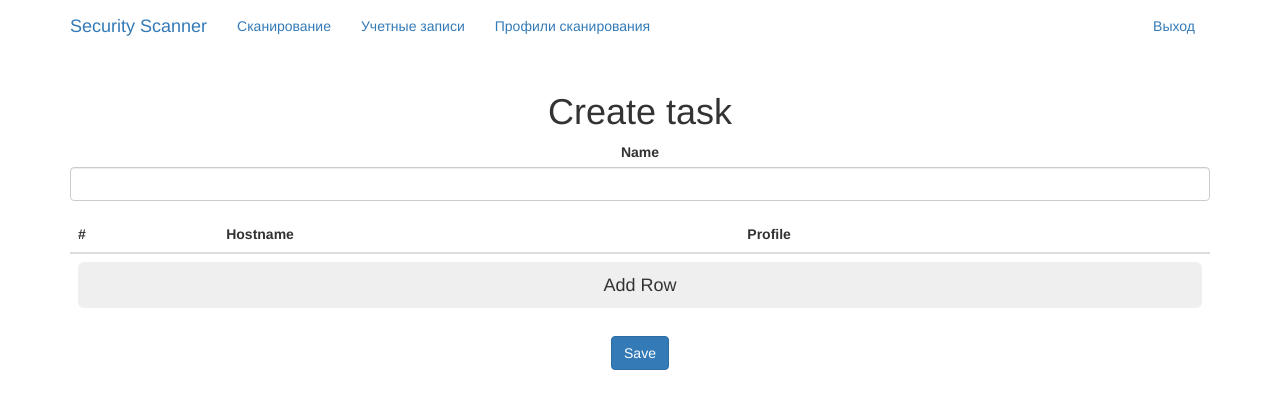
After one commit to alex-dya/security_scanner, a Flask app: page /create_task in a window 1280 px wide. The commit adds this page. Shown: the top 409 px of the page. Run offline with Flask 2, Linux system fonts and the light colour scheme; the visitor is signed in with stand-in values (Sample User, id 1); data comes from the database, SQL or seed files in the repository; some libraries are stand-ins or nearby versions.

Commit message:
Added tasks management

```diff
--- a/src/web/__init__.py
+++ b/src/web/__init__.py
@@ -15,4 +15,4 @@ login_manager = LoginManager(app)
 bootstrap = Bootstrap(app)
 
 
-from web import views, models, credentials, profiles
+from web import views, models, credentials, profiles, tasks
--- a/src/web/models.py
+++ b/src/web/models.py
@@ -1,3 +1,6 @@
+from collections import defaultdict
+from typing import Dict, List
+
 from werkzeug.security import generate_password_hash, check_password_hash
 from flask_login import UserMixin
 
@@ -5,6 +8,14 @@ from web import db, login_manager
 
 
 class ProfileSetting(db.Model):
+    __table_args__ = (
+        db.UniqueConstraint(
+            'transport',
+            'setting',
+            'profile_id',
+            name='profile_setting_uniq'),
+    )
+
     id = db.Column(db.Integer, primary_key=True)
     transport = db.Column(db.String, nullable=False)
     setting = db.Column(db.String, nullable=False)
@@ -20,11 +31,9 @@ class ProfileSetting(db.Model):
         index=True
     )
 
-    db.UniqueConstraint('transport', 'setting', 'profile_id', name='uix_1')
-
     def __repr__(self):
         return f'ProfileSetting(transport={self.transport}, ' \
-               f'setting={self.setting}'
+               f'setting={self.setting})'
 
 
 class AccountCredential(db.Model):
@@ -43,6 +52,10 @@ class AccountCredential(db.Model):
 
 
 class ScanProfile(db.Model):
+    __table_args__ = (
+        db.UniqueConstraint('name', 'owner_id', name='scan_profile_uniq'),
+    )
+
     id = db.Column(db.Integer, primary_key=True)
     name = db.Column(db.String)
     owner_id = db.Column(
@@ -61,10 +74,15 @@ class ScanProfile(db.Model):
         cascade="save-update, delete"
     )
 
-    db.UniqueConstraint('name', 'owner_id', name='uix_1')
-
     def __repr__(self) -> str:
         return f'ScanProfile(name={self.name})'
+
+    def to_dict(self) -> Dict[str, Dict[str, str]]:
+        result = defaultdict(dict)
+        for item in self.settings:
+            result[item.transport][item.setting] = item.value
+
+        return result
 
 
 class User(UserMixin, db.Model):
@@ -77,6 +95,8 @@ class User(UserMixin, db.Model):
         'AccountCredential', backref='owner', lazy='dynamic')
     scan_profiles = db.relationship(
         'ScanProfile', backref='owner', lazy='dynamic')
+    tasks = db.relationship(
+        'Task', backref='owner', lazy='dynamic')
 
     def set_password(self, password: str) -> None:
         self.password_hash = generate_password_hash(password)
@@ -91,3 +111,71 @@ class User(UserMixin, db.Model):
 @login_manager.user_loader
 def load_user(id_: str):
     return User.query.get(int(id_))
+
+
+class TaskSetting(db.Model):
+    __table_args__ = (
+        db.UniqueConstraint(
+            'hostname',
+            'profile_id',
+            'task_id',
+            name='task_setting_uniq'),
+    )
+
+    id = db.Column(db.Integer, primary_key=True)
+    hostname = db.Column(db.String(128))
+    profile_id = db.Column(
+        db.Integer,
+        db.ForeignKey(
+            'scan_profile.id',
+            name='task_setting_fk',
+            ondelete='SET NULL'
+        ),
+        nullable=False
+    )
+    task_id = db.Column(
+        db.Integer,
+        db.ForeignKey(
+            'task.id',
+            name='task_setting_fk2',
+            ondelete='CASCADE'
+        ),
+        nullable=False
+    )
+    profile = db.relationship('ScanProfile')
+
+    def __repr__(self):
+        return f'TaskSetting(hostname={self.hostname}, ' \
+               f'profile_id={self.profile_id})'
+
+
+class Task(db.Model):
+    __table_args__ = (
+        db.UniqueConstraint('name', 'owner_id', name='task_uniq'),
+    )
+    id = db.Column(db.Integer, primary_key=True)
+    name = db.Column(db.String(64), index=True)
+    owner_id = db.Column(
+        db.Integer,
+        db.ForeignKey(
+            'user.id',
+            name='task_fk',
+            ondelete='CASCADE'
+        ),
+        nullable=False
+    )
+
+    settings = db.relationship(
+        'TaskSetting', backref='task', lazy='dynamic')
+
+    def to_list(self) -> List:
+        return [
+            dict(
+                address=item.hostname,
+                **item.profile.to_dict()
+            )
+            for item in self.settings
+        ]
+
+    def __repr__(self):
+        return f'Task(name={self.name})'
--- /dev/null
+++ b/src/web/static/task.js
@@ -0,0 +1,38 @@
+$(document).ready(function () {
+    var counter = 1;
+    $('#task_setting').each(function () {
+        counter++;
+    });
+
+    var json = $('input[name="profiles"]').first().val();
+    var profile_list = JSON.parse(json);
+
+    $("#addrow").on("click", function () {
+        var newRow = $("<tr>");
+        var cols = "";
+        var rowName = 'settings-' + counter + '-';
+
+        cols += '<th scope="row">' + counter + '</th>';
+        cols += '<td><input type="text" name="' + rowName +
+            'hostname" id="' + rowName + 'hostname" class="form-control"></td>';
+        cols += '<td><select name="' + rowName + 'profile"' +
+            ' id="' + rowName + 'profile" class="form-control">';
+
+        profile_list.forEach(function (value) {
+            cols += '<option value="' + value.id + '">' + value.name + '</option>'
+        });
+        cols += '</select></td>';
+        cols += '<td><input type="button" class="ibtnDel btn btn-md btn-danger "  value="Delete"></td>';
+
+        newRow.append(cols);
+        newRow.append("</tr>");
+        $("#settings").append(newRow);
+        counter++;
+    });
+
+    $('table[id="settings"]').on("click", ".ibtnDel", function (event) {
+        $(this).closest("tr").remove();
+        counter -= 1
+    });
+
+});
--- /dev/null
+++ b/src/web/tasks/__init__.py
@@ -0,0 +1 @@
+from . import forms, routes
--- /dev/null
+++ b/src/web/tasks/forms.py
@@ -0,0 +1,54 @@
+from flask_login import current_user
+from flask_wtf import FlaskForm
+from wtforms import StringField, FieldList, FormField, HiddenField, SubmitField
+from wtforms.ext.sqlalchemy.fields import QuerySelectField
+from wtforms.validators import DataRequired, HostnameValidation, ValidationError
+
+
+def get_profiles():
+    return current_user.scan_profiles
+
+
+class HostnameRequired:
+    def __init__(self, message: str = None):
+        self.message = (
+                message or 'This field must contain hostname or IP address')
+        self.validator = HostnameValidation()
+
+    def __call__(self, form, field):
+        if not field.data:
+            raise ValidationError(self.message)
+
+        if not isinstance(field.data, str):
+            raise ValidationError(self.message)
+
+        if not self.validator(field.data):
+            raise ValidationError(self.message)
+
+
+class TaskSettingForm(FlaskForm):
+    hostname = StringField('Hostname', validators=[HostnameRequired()])
+    profile = QuerySelectField(
+        'Profile',
+        get_label='name',
+        query_factory=get_profiles
+    )
+
+    def __init__(self, *args, **kwargs):
+        super().__init__(csrf_enabled=False, *args, **kwargs)
+
+
+class TaskForm(FlaskForm):
+    id = HiddenField('Id')
+    name = StringField('Name', validators=[DataRequired()])
+    settings = FieldList(FormField(TaskSettingForm))
+    submit = SubmitField('Save')
+
+    def populate(self, task):
+        self.id.data = task.id
+        self.name.data = task.name
+        for setting in task.settings:
+            setting_form = TaskSettingForm()
+            setting_form.hostname = setting.hostname
+            setting_form.profile = setting.profile
+            self.settings.append_entry(setting_form)
--- /dev/null
+++ b/src/web/tasks/routes.py
@@ -0,0 +1,113 @@
+import json
+
+from flask import render_template, redirect, url_for, request
+from flask_login import login_required, current_user
+
+from web import app, db
+from web.models import Task, TaskSetting
+from web.tasks.forms import TaskForm
+
+
+@app.route('/tasks')
+@login_required
+def tasks():
+    return render_template(
+        'tasks/task_list.html',
+        tasks=current_user.tasks
+    )
+
+
+@app.route('/create_task', methods=['GET', 'POST'])
+@login_required
+def create_task():
+    form = TaskForm()
+    if not form.validate_on_submit():
+        return render_template(
+            'tasks/edit_task.html',
+            form=form,
+            action='Create',
+            profiles=json.dumps([
+                dict(id=item.id, name=item.name)
+                for item in current_user.scan_profiles
+            ]),
+        )
+
+    task = Task(
+        name=form.name.data,
+        owner_id=current_user.id
+    )
+    for item in form.settings:
+        task.settings.append(TaskSetting(
+            hostname=item.hostname.data,
+            profile=item.profile.data,
+        ))
+
+    db.session.add(task)
+    db.session.commit()
+
+    return redirect(url_for('tasks'))
+
+
+@app.route('/edit_task/<int:task_id>', methods=['GET', 'POST'])
+@login_required
+def edit_task(task_id):
+    if not task_id:
+        return redirect(url_for('tasks'))
+
+    task = Task.query.get(task_id)
+
+    if not task:
+        return redirect(url_for('tasks'))
+
+    form = TaskForm()
+
+    if not form.validate_on_submit():
+        form.populate(task)
+        return render_template(
+            'tasks/edit_task.html',
+            form=form,
+            profiles=json.dumps([
+                dict(id=item.id, name=item.name)
+                for item in current_user.scan_profiles
+            ]),
+            action='Edit'
+        )
+
+    task.name = form.name.data
+    all_settings = {
+        (item.hostname, item.profile_id): item
+        for item in task.settings
+    }
+
+    for item in form.settings:
+        if (item.hostname.data, item.profile.data.id) in all_settings:
+            continue
+
+        task.settings.append(TaskSetting(
+            hostname=item.hostname.data,
+            profile=item.profile.data,
+        ))
+
+    for item in form.settings:
+        all_settings.pop((item.hostname.data, item.profile.data.id), None)
+
+    for item in all_settings.values():
+        db.session.delete(item)
+
+    db.session.commit()
+
+    return redirect(url_for('tasks'))
+
+
+@app.route('/delete_tasks', methods=['POST'])
+@login_required
+def delete_tasks():
+    tasks = request.form.getlist('tasks_ids[]')
+    if not tasks:
+        return redirect(url_for('tasks'))
+
+    current_user.tasks.filter(
+        Task.id.in_(tasks)
+    ).delete(synchronize_session=False)
+    db.session.commit()
+    return redirect(url_for('tasks'))
--- a/src/web/templates/main_interface.html
+++ b/src/web/templates/main_interface.html
@@ -14,7 +14,7 @@
             <div class="collapse navbar-collapse" id="bs-example-navbar-collapse-1">
                 <ul class="nav navbar-nav">
                     <li>
-                        <a href="{{ url_for('run_scan') }}">Сканирование</a>
+                        <a href="{{ url_for('tasks') }}">Сканирование</a>
                     </li>
                     <li>
                         <a href="{{ url_for('credentials') }}">Учетные записи</a>
--- /dev/null
+++ b/src/web/templates/tasks/edit_task.html
@@ -0,0 +1,50 @@
+{% extends "main_interface.html" %}
+{% import 'bootstrap/wtf.html' as wtf %}
+{% block app_content %}
+<form action="" method="POST">
+
+<h1>{{ action }} task</h1>
+    {% if form.id.data != '' %}
+        {{ form.id()  }}
+    {% endif %}
+    {{ form.hidden_tag() }}
+    <input type="hidden" name="profiles" value="{{ profiles }}">
+     {{ wtf.form_field(form.name) }}
+
+<table class="table" id="settings">
+    <thead>
+        <tr class="header">
+            <th scope="row">#</th>
+            <th scope="row">Hostname</th>
+            <th scope="row">Profile</th>
+            <th></th>
+        </tr>
+    </thead>
+    <tbody>
+    {% for item in form.settings %}
+    <tr id="task_setting">
+        <th>{{ loop.index }}</th>
+        <td>{{ item.hostname(class='form-control') }}</td>
+        <td>{{ item.profile(class='form-control') }}</td>
+        <td><input type="button" class="ibtnDel btn btn-md btn-danger "  value="Delete"></td>
+    </tr>
+    {% endfor %}
+    </tbody>
+    <tfoot>
+        <tr>
+            <td colspan="5" style="text-align: left;">
+                <input type="button" class="btn btn-lg btn-block " id="addrow" value="Add Row" />
+            </td>
+        </tr>
+        <tr>
+        </tr>
+    </tfoot>
+</table>
+    {{ form.submit(class='btn btn-primary') }}
+
+</form>
+{% endblock %}
+{% block scripts %}
+{{ super() }}
+<script src="{{ url_for('static', filename='task.js') }}"></script>
+{% endblock %}
```
Also changed, not shown: src/migrations/versions/81f0fb6d5582_.py (added, +46 -0 lines), src/migrations/versions/cccbd24f64bd_.py (added, +34 -0 lines), src/web/templates/login.html (+7 -22 lines), src/web/templates/register.html (+7 -33 lines), src/web/templates/run_scan.html (+7 -34 lines), src/web/templates/tasks/task_list.html (added, +30 -0 lines), src/web/templates/base.html (line endings or trailing spaces).
